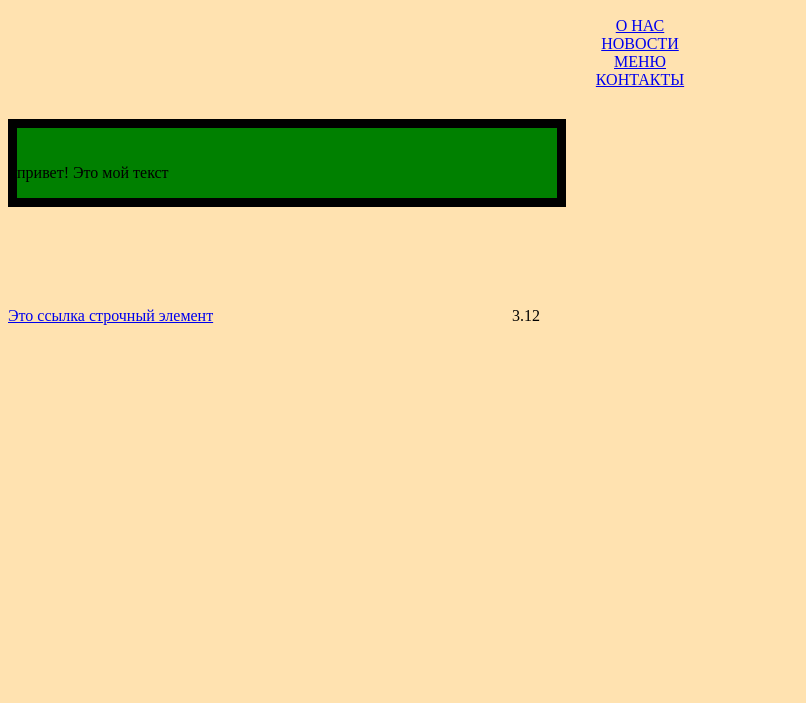
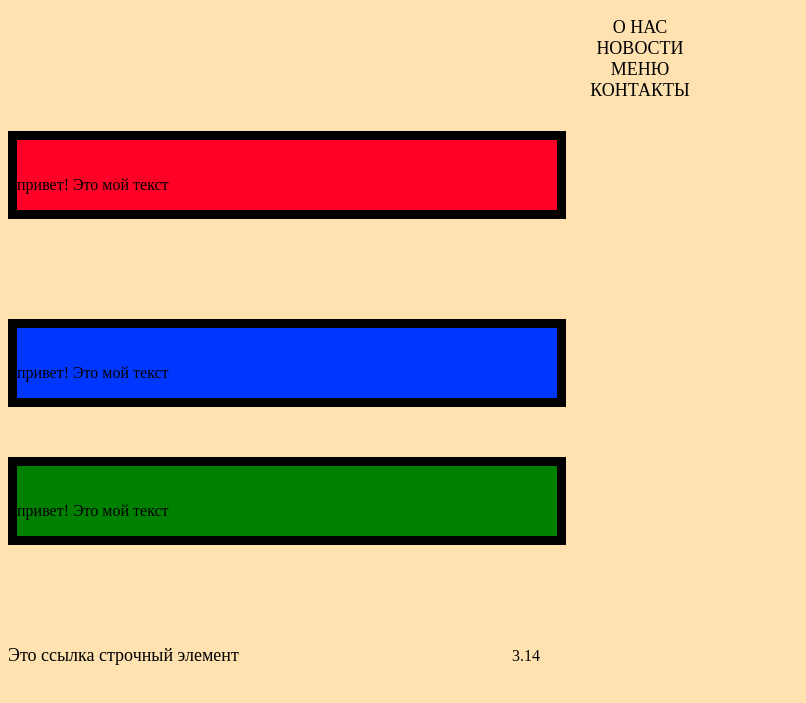
Before and after one commit to ArtyomUschenko/site, a plain HTML site: page Lessons-2/src/index.html in a window 1280 px wide. Shown: the part 111-814 px from the top of the page, without its empty margins (0-806 px from the left). Drawn offline with Linux system fonts and the light colour scheme.

Commit message:
lesson 3.13

```diff
--- a/Lessons-2/src/css/style.css
+++ b/Lessons-2/src/css/style.css
@@ -13,11 +13,11 @@ ul {
     text-align: center;
     padding-left: 0;
 }
-/*a {*/
-/*    color: black;*/
-/*    text-decoration: none;*/
-/*    font-size: 18px;*/
-/*}*/
+a {
+    color: black;
+    text-decoration: none;
+    font-size: 18px;
+}
 div {
     background-color: green;
     margin: 30px 50px 50px 0px;
@@ -30,3 +30,15 @@ div {
     margin: 50px 0px 50px 0px;
     width: 500px;
 }
+
+.boxx-1 {
+    background-color: #ff0026;
+    margin-bottom: 100px;
+
+}
+
+.boxx-2 {
+    background-color: #0037ff;
+    margin-top: 40px;
+
+}
--- a/Lessons-2/src/index.html
+++ b/Lessons-2/src/index.html
@@ -25,6 +25,12 @@
     <footer>
         <nav></nav>
     </footer>
+    <div class="boxx-1">
+        <p>привет! Это мой текст</p>
+    </div>
+    <div class="boxx-2">
+        <p>привет! Это мой текст</p>
+    </div>
     <div>
         <p>привет! Это мой текст</p>
     </div>
@@ -32,4 +38,4 @@
 
 </body>
 </html>
-3.12
+3.14
```
